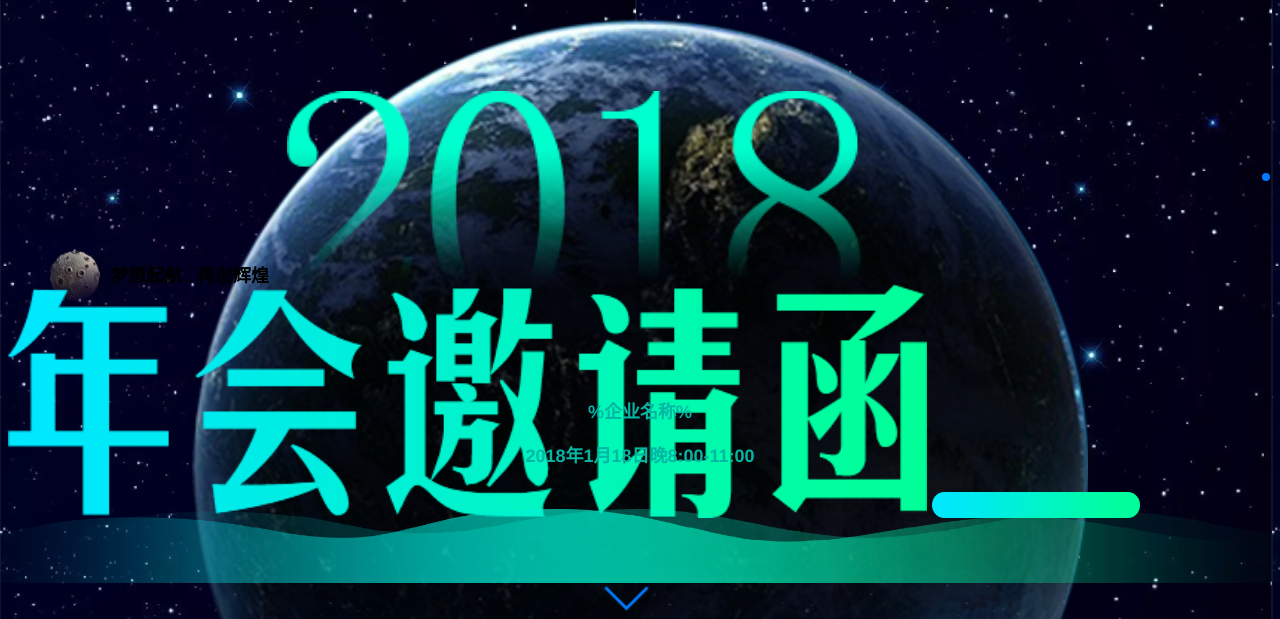
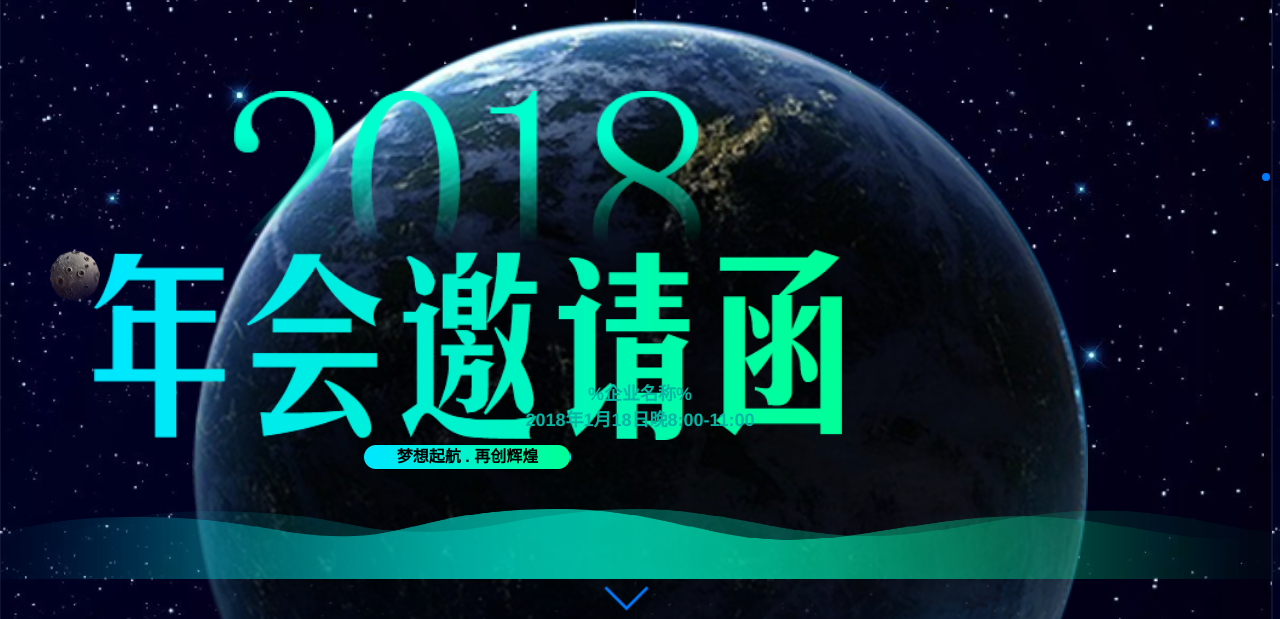
Before and after one commit to lchtml/lchtml.github.io, a plain HTML site: page w微场景/index.html in a window 1280 px wide. Shown: the part 181-800 px from the top of the page. Drawn offline with nearby package versions, Linux system fonts and the light colour scheme.

Commit message:
第一屏修改完成

```diff
--- a/w微场景/css/style.css
+++ b/w微场景/css/style.css
@@ -1,6 +1,11 @@
 html, body {
     position: relative;
     height: 100%;
+}
+*{
+    margin: 0;
+    padding: 0;
+    box-sizing: border-box;
 }
 body {
     background: #eee;
@@ -80,7 +85,7 @@ body {
 
 }
 .s1 .main p{
-    font-weight: 900
+    font-weight: 900;
 }
 .s1 .main img:nth-of-type(1){
     width:50%;
@@ -89,17 +94,20 @@ body {
     width:80%;
 
 }
-.s1 .main img:nth-of-type(3){
-    width: 208px;
-    height:26px;
-    margin-top:22px;
 
-}
-.s1 .main p{
-    position: absolute;
-    left: 110px;
-    top: 152px;
-    color:#000;
+
+
+.s1 .main .img9{
+    background: url("../img/9.png");
+    width: 207px;
+    height: 24px;
+    margin:auto;
+    font-weight: bold;
+    font-size: 16px;
+    line-height: 24px;;
+    background-size: contain;
+
+
 }
 /*第一屏footer*/
 
@@ -115,7 +123,7 @@ body {
 }
 .s1 .footer img{
     width: 100%;
-    height:70%;
+    height:70px;
 
 }
 .s1 .footer img:nth-of-type(1){
--- a/w微场景/index.html
+++ b/w微场景/index.html
@@ -27,8 +27,8 @@
                 <div class="main">
                     <img src="img/7.png" alt="">
                     <img src="img/8.png" alt="">
-                    <img src="img/9.png" alt="">
-                    <p>梦想起航 . 再创辉煌</p>
+                    <div class="img9"><p>梦想起航 . 再创辉煌</p></div>
+
                 </div>
                 <div class="footer">
                     <p>%企业名称%</p>
```
